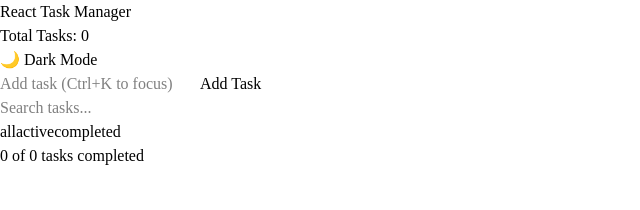
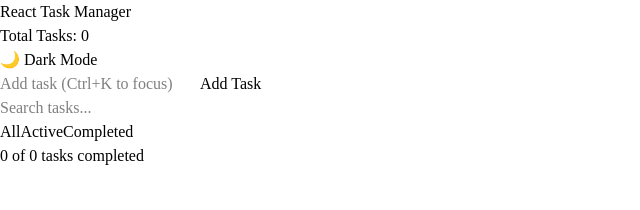
Before and after one commit to sheby254/my_react_app, a React (Vite) app: page / in a window 1280 px wide. Shown: the top 210 px of the page, without its empty margins (0-640 px from the left). Built offline with nearby package versions, Linux system fonts and the light colour scheme.

Commit message:
Add search and category filtering UI component

```diff
--- a/src/components/FilterControls.tsx
+++ b/src/components/FilterControls.tsx
@@ -1,42 +1,36 @@
 import React from 'react';
 
-export type FilterStatus = 'all' | 'active' | 'completed';
-
 interface FilterControlsProps {
-  currentFilter: FilterStatus;
-  onFilterChange: (filter: FilterStatus) => void;
+  filter: string;
   searchQuery: string;
+  onFilterChange: (filter: string) => void;
   onSearchChange: (query: string) => void;
 }
 
 export const FilterControls: React.FC<FilterControlsProps> = ({
-  currentFilter,
+  filter,
+  searchQuery,
   onFilterChange,
-  searchQuery,
   onSearchChange,
 }) => {
   return (
-    <div className="flex flex-col sm:flex-row justify-between gap-3 mb-4">
+    <div className="filter-controls">
       <input
-        type="text"
+        type="search"
         placeholder="Search tasks..."
         value={searchQuery}
         onChange={(e) => onSearchChange(e.target.value)}
-        data-testid="search-input"
-        className="p-2 border border-slate-300 dark:border-slate-600 dark:bg-slate-700 dark:text-white rounded focus:outline-none focus:ring-2 focus:ring-indigo-500 text-sm"
+        aria-label="Search tasks"
       />
-      <div className="flex gap-1">
-        {(['all', 'active', 'completed'] as FilterStatus[]).map((status) => (
+      <div role="group" aria-label="Filter tasks">
+        {['all', 'active', 'completed'].map((f) => (
           <button
-            key={status}
-            onClick={() => onFilterChange(status)}
-            className={`px-3 py-1.5 text-xs font-medium uppercase rounded border transition-colors ${
-              currentFilter === status
-                ? 'bg-indigo-600 text-white border-indigo-600 dark:bg-indigo-500 dark:border-indigo-500'
-                : 'bg-white dark:bg-slate-700 text-slate-600 dark:text-slate-300 border-slate-300 dark:border-slate-600 hover:bg-slate-100 dark:hover:bg-slate-600'
-            }`}
+            key={f}
+            onClick={() => onFilterChange(f)}
+            aria-pressed={filter === f}
+            className={filter === f ? 'active' : ''}
           >
-            {status}
+            {f.charAt(0).toUpperCase() + f.slice(1)}
           </button>
         ))}
       </div>
```
